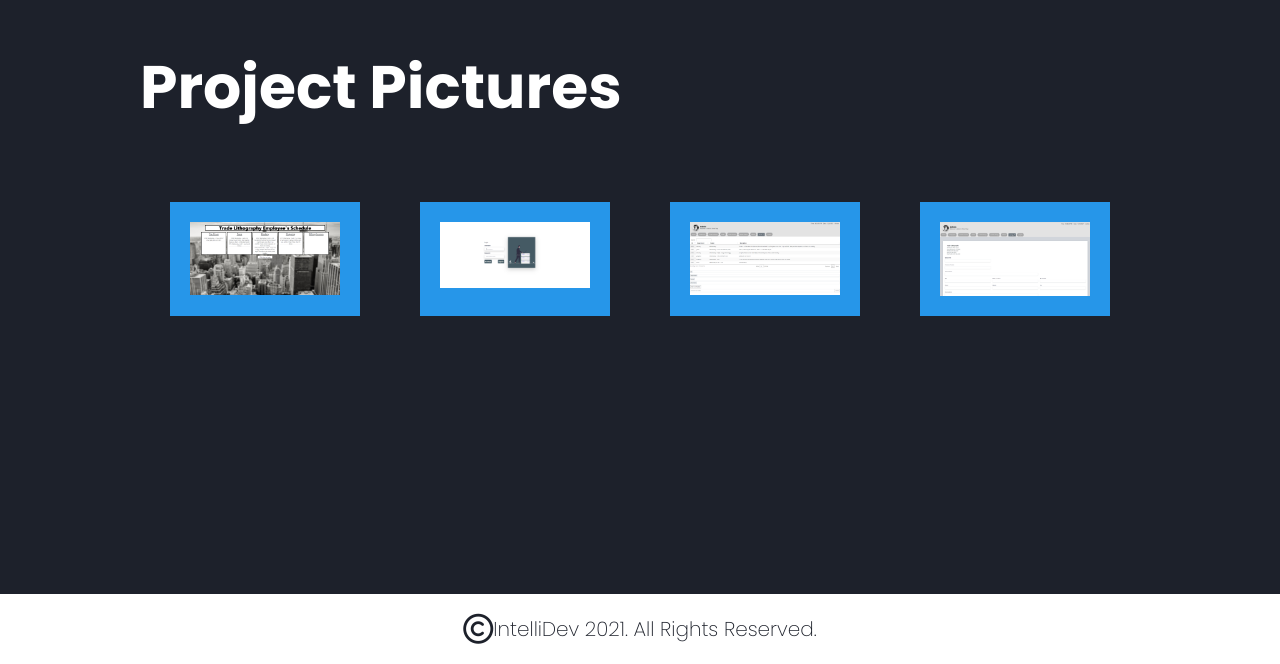
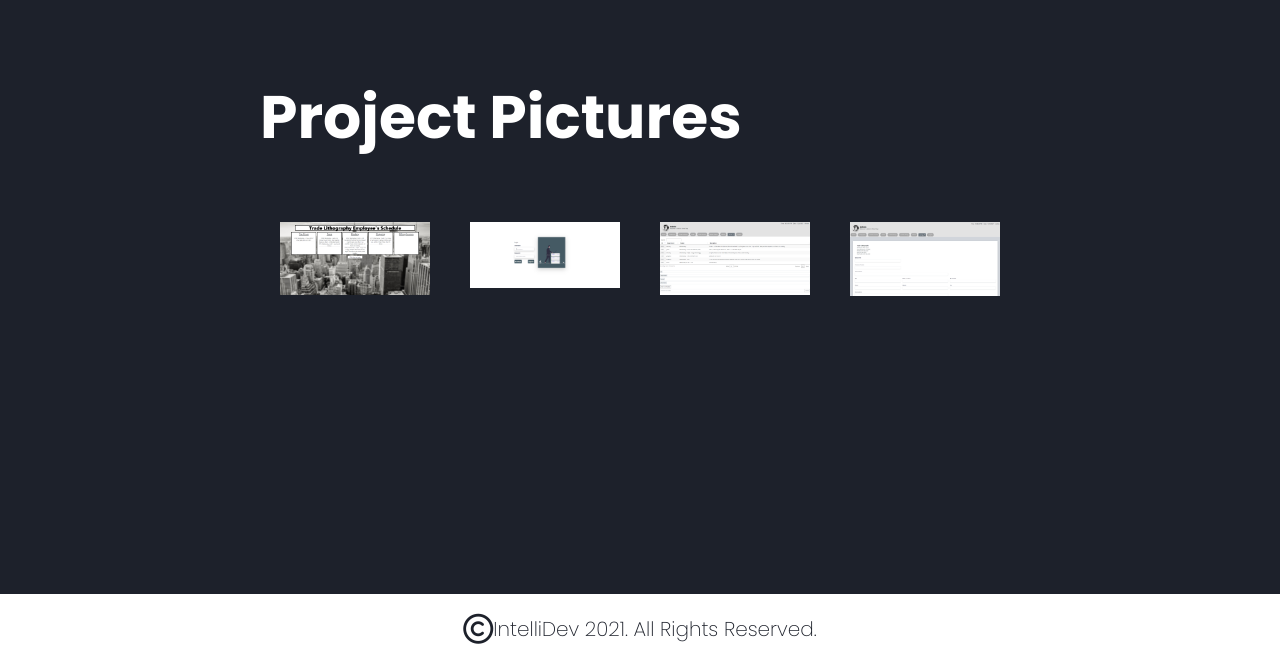
Before and after one commit to kasfoor/IntelliDev, a plain HTML site: page index.html in a window 1280 px wide. Shown: the part 7596-8260 px from the top of the page. Drawn offline with Linux system fonts and the light colour scheme.

Commit message:
Update index.html

```diff
--- a/index.html
+++ b/index.html
@@ -176,16 +176,16 @@
         <h1>Project Pictures</h1>
 
         <div class = "cards">
-           <div class="text-card">
+           <div class="image-card">
                <img src="images/first.png" class="logo">
             </div>
-            <div class="text-card">
+            <div class="image-card">
                <img src="images/second.png" class="logo">
             </div>
-            <div class="text-card">
+            <div class="image-card">
                <img src="images/third.png" class="logo">
             </div>
-            <div class="text-card">
+            <div class="image-card">
                <img src="images/fourth.png" class="logo">
             </div>
         </div>
```
